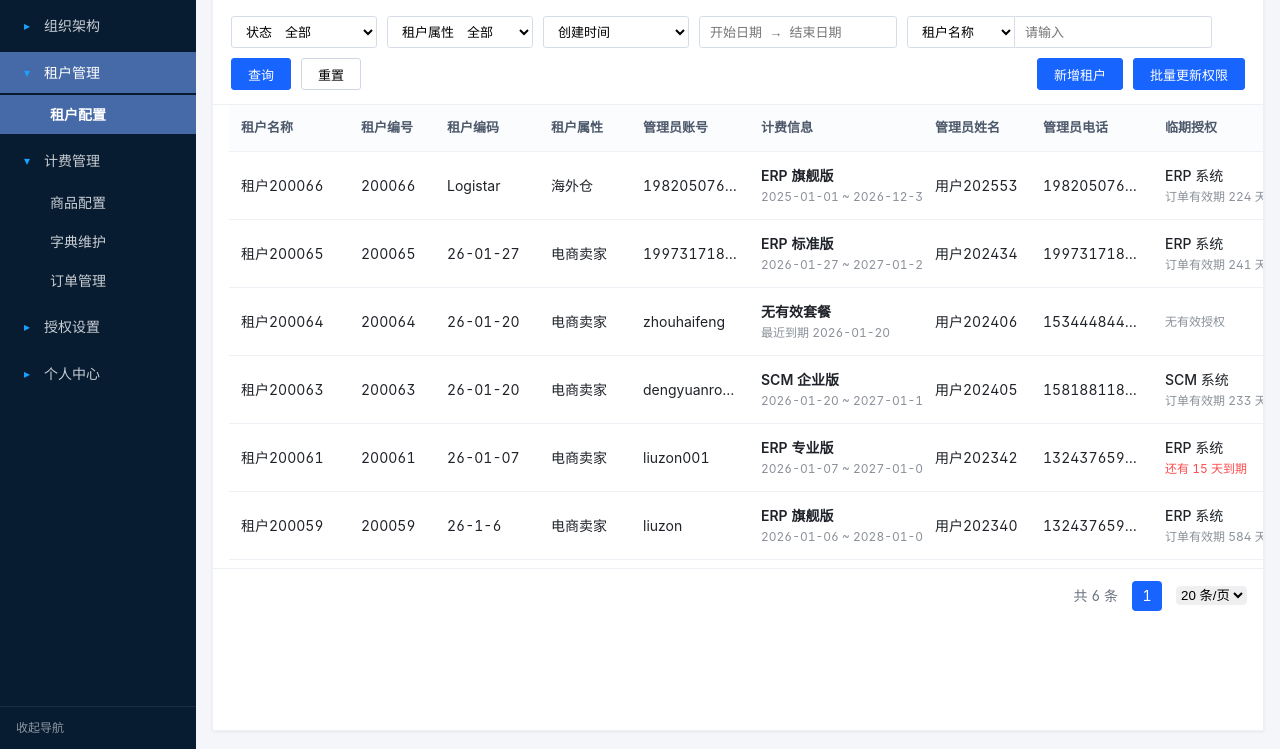
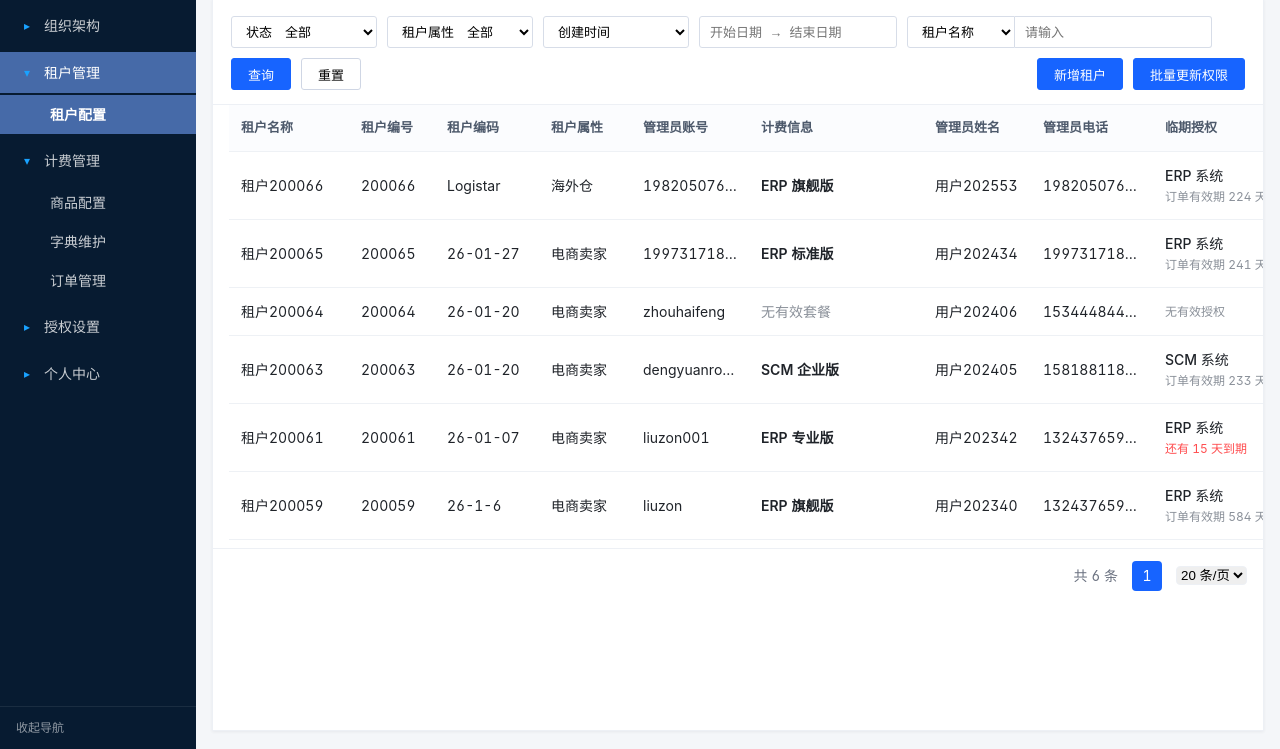
Before and after one commit to adahuhu/lingyi-ai-prototype, a plain HTML site: page crossborder-erp-billing-prototype/crossborder-erp-billing-tenant-config-real.html in a window 1280 px wide. Shown: the part 55-804 px from the top of the page. Drawn offline with Linux system fonts and the light colour scheme.

Commit message:
Simplify tenant billing summary column

```diff
--- a/crossborder-erp-billing-prototype/crossborder-erp-billing-tenant-config-real.html
+++ b/crossborder-erp-billing-prototype/crossborder-erp-billing-tenant-config-real.html
@@ -44,7 +44,7 @@
     .status-ok { display:inline-flex; align-items:center; gap:8px; }
     .status-ok::before { content:""; width:6px; height:6px; border-radius:50%; background:#52c41a; }
     .billing-cell b { display:block; font-weight:600; color:#1f2329; }
-    .billing-cell span { display:block; color:#8a9099; font-size:12px; margin-top:2px; }
+    .billing-cell b.muted { color:#8a9099; font-weight:500; }
     .auth-cell b { display:block; font-weight:500; color:#1f2329; }
     .auth-cell span { display:block; color:#8a9099; font-size:12px; margin-top:2px; }
     .auth-cell .warn { color:#ff4d4f; }
@@ -128,37 +128,37 @@
             <tbody>
               <tr>
                 <td>租户200066</td><td>200066</td><td>Logistar</td><td>海外仓</td><td>19820507615</td>
-                <td class="billing-cell"><b>ERP 旗舰版</b><span>2025-01-01 ~ 2026-12-31</span></td>
+                <td class="billing-cell"><b>ERP 旗舰版</b></td>
                 <td>用户202553</td><td>19820507615</td><td class="auth-cell"><b>ERP 系统</b><span>订单有效期 224 天</span></td><td>-</td><td>-</td>
                 <td><a class="uc-link" href="crossborder-erp-billing-tenant-auth-detail-real.html">详情</a></td>
               </tr>
               <tr>
                 <td>租户200065</td><td>200065</td><td>26-01-27</td><td>电商卖家</td><td>19973171893</td>
-                <td class="billing-cell"><b>ERP 标准版</b><span>2026-01-27 ~ 2027-01-26</span></td>
+                <td class="billing-cell"><b>ERP 标准版</b></td>
                 <td>用户202434</td><td>19973171893</td><td class="auth-cell"><b>ERP 系统</b><span>订单有效期 241 天</span></td><td>-</td><td>-</td>
                 <td><a class="uc-link" href="crossborder-erp-billing-tenant-auth-detail-real.html?tenant=200065">详情</a></td>
               </tr>
               <tr>
                 <td>租户200064</td><td>200064</td><td>26-01-20</td><td>电商卖家</td><td>zhouhaifeng</td>
-                <td class="billing-cell"><b>无有效套餐</b><span>最近到期 2026-01-20</span></td>
+                <td class="billing-cell"><b class="muted">无有效套餐</b></td>
                 <td>用户202406</td><td>15344484462</td><td class="auth-cell"><span>无有效授权</span></td><td>-</td><td>-</td>
                 <td><a class="uc-link" href="crossborder-erp-billing-tenant-auth-detail-real.html?tenant=200064">详情</a></td>
               </tr>
               <tr>
                 <td>租户200063</td><td>200063</td><td>26-01-20</td><td>电商卖家</td><td>dengyuanrong</td>
-                <td class="billing-cell"><b>SCM 企业版</b><span>2026-01-20 ~ 2027-01-19</span></td>
+                <td class="billing-cell"><b>SCM 企业版</b></td>
                 <td>用户202405</td><td>15818811826</td><td class="auth-cell"><b>SCM 系统</b><span>订单有效期 233 天</span></td><td>-</td><td>-</td>
                 <td><a class="uc-link" href="crossborder-erp-billing-tenant-auth-detail-real.html?tenant=200063">详情</a></td>
               </tr>
               <tr>
                 <td>租户200061</td><td>200061</td><td>26-01-07</td><td>电商卖家</td><td>liuzon001</td>
-                <td class="billing-cell"><b>ERP 专业版</b><span>2026-01-07 ~ 2027-01-06</span></td>
+                <td class="billing-cell"><b>ERP 专业版</b></td>
                 <td>用户202342</td><td>13243765917</td><td class="auth-cell"><b>ERP 系统</b><span class="warn">还有 15 天到期</span></td><td>-</td><td>-</td>
                 <td><a class="uc-link" href="crossborder-erp-billing-tenant-auth-detail-real.html?tenant=200061">详情</a></td>
               </tr>
               <tr>
                 <td>租户200059</td><td>200059</td><td>26-1-6</td><td>电商卖家</td><td>liuzon</td>
-                <td class="billing-cell"><b>ERP 旗舰版</b><span>2026-01-06 ~ 2028-01-05</span></td>
+                <td class="billing-cell"><b>ERP 旗舰版</b></td>
                 <td>用户202340</td><td>13243765918</td><td class="auth-cell"><b>ERP 系统</b><span>订单有效期 584 天</span></td><td>-</td><td>-</td>
                 <td><a class="uc-link" href="crossborder-erp-billing-tenant-auth-detail-real.html?tenant=200059">详情</a></td>
               </tr>
```
